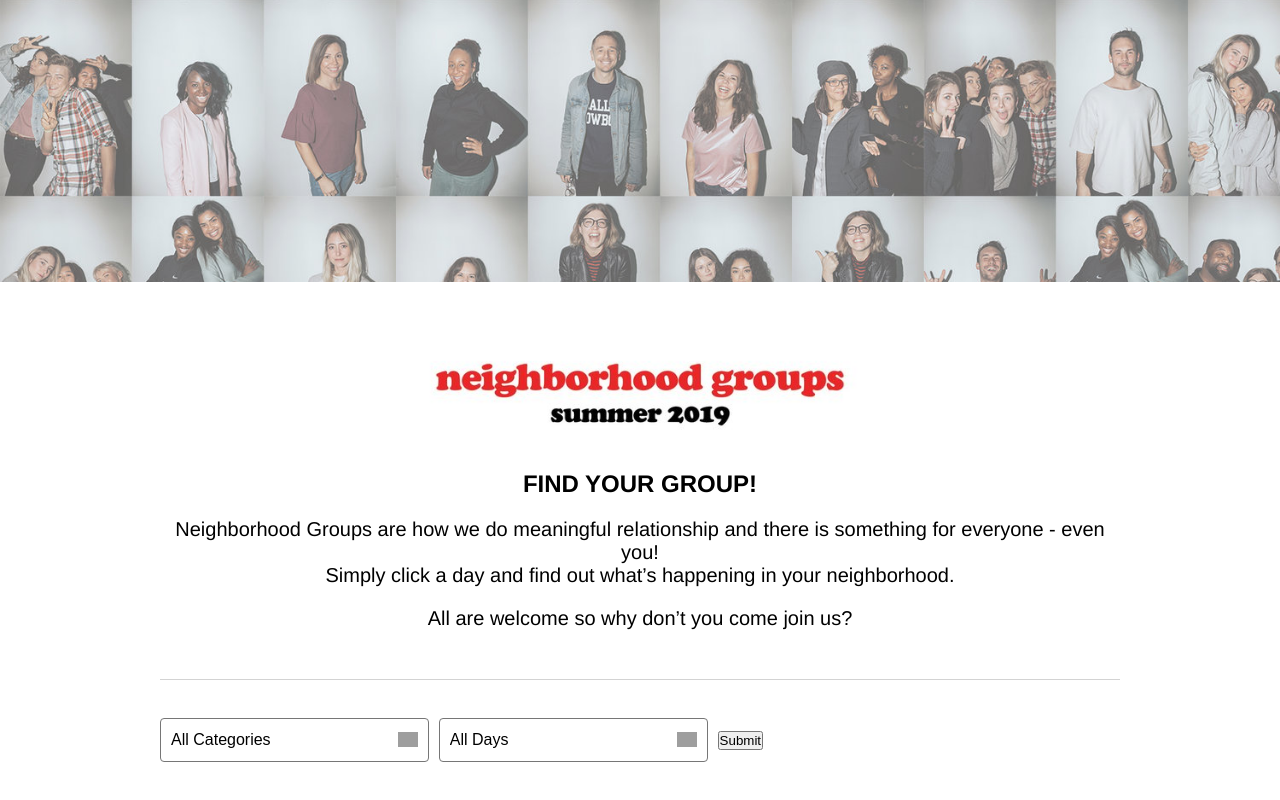
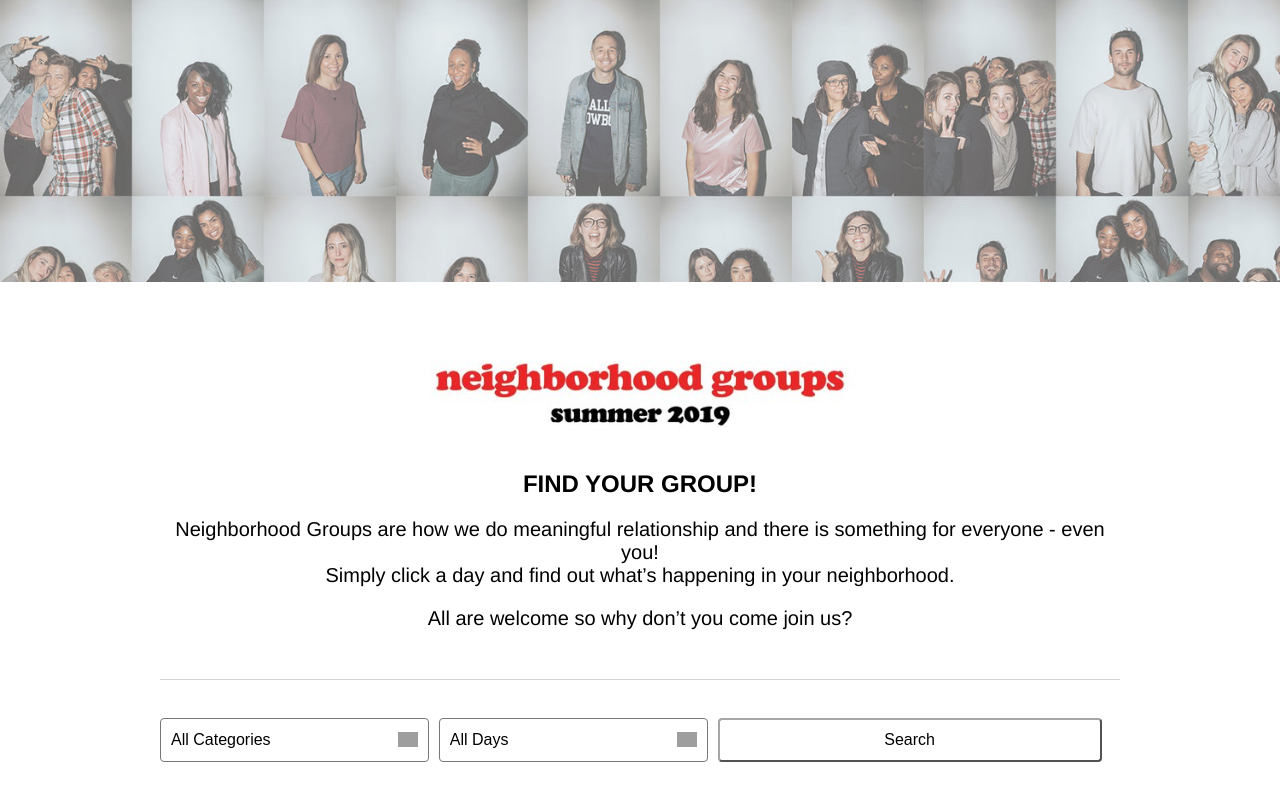
Before and after one commit to jlaluces123/ngroups-frontend, a React (Create React App) app in the folder client/: page / in a window 1280 px wide. Shown: the part 358-1158 px from the top of the page. Built offline with nearby package versions, Linux system fonts and the light colour scheme; no server answers; grey boxes are pictures that could not be loaded.

Commit message:
Submit Button: barebones styling for the button for now

```diff
--- a/client/src/components/filter/filter.css
+++ b/client/src/components/filter/filter.css
@@ -17,10 +17,21 @@
   font-size: 16px;
   margin-right: 10px;
   cursor: pointer;
-  background-image: url(/static/media/chevron-arrow-down.94b647cc.svg);
+  background-image: url("../../assets/chevron-arrow-down.svg");
   background-size: 20px;
   background-repeat: no-repeat;
   background-position-x: right;
   background-position-y: center;
   background-origin: content-box;
 }
+
+.submit__btn {
+  height: 44px;
+  background: none;
+  width: 40%;
+  border-radius: 4px;
+  cursor: pointer;
+  /* border: 1px solid grey; */
+  border-color: rgb(166, 166, 166);
+  font-size: 1rem;
+}
--- a/client/src/components/filter/index.js
+++ b/client/src/components/filter/index.js
@@ -36,7 +36,7 @@ const Filter = (props) => {
           <option value = "saturday">Saturday</option>
         </select>
 
-        <input type = "submit" value = "Submit" />
+        <button className = "submit__btn" onClick = {props.handleSubmit}>Search</button>
         {/* <div>Icons made by <a href="https://www.flaticon.com/authors/dave-gandy" title="Dave Gandy">Dave Gandy</a> from <a href="https://www.flaticon.com/"                 title="Flaticon">www.flaticon.com</a> is licensed by <a href="http://creativecommons.org/licenses/by/3.0/"                 title="Creative Commons BY 3.0" target="_blank">CC 3.0 BY</a></div> */}
       </form>
     </div>
```
